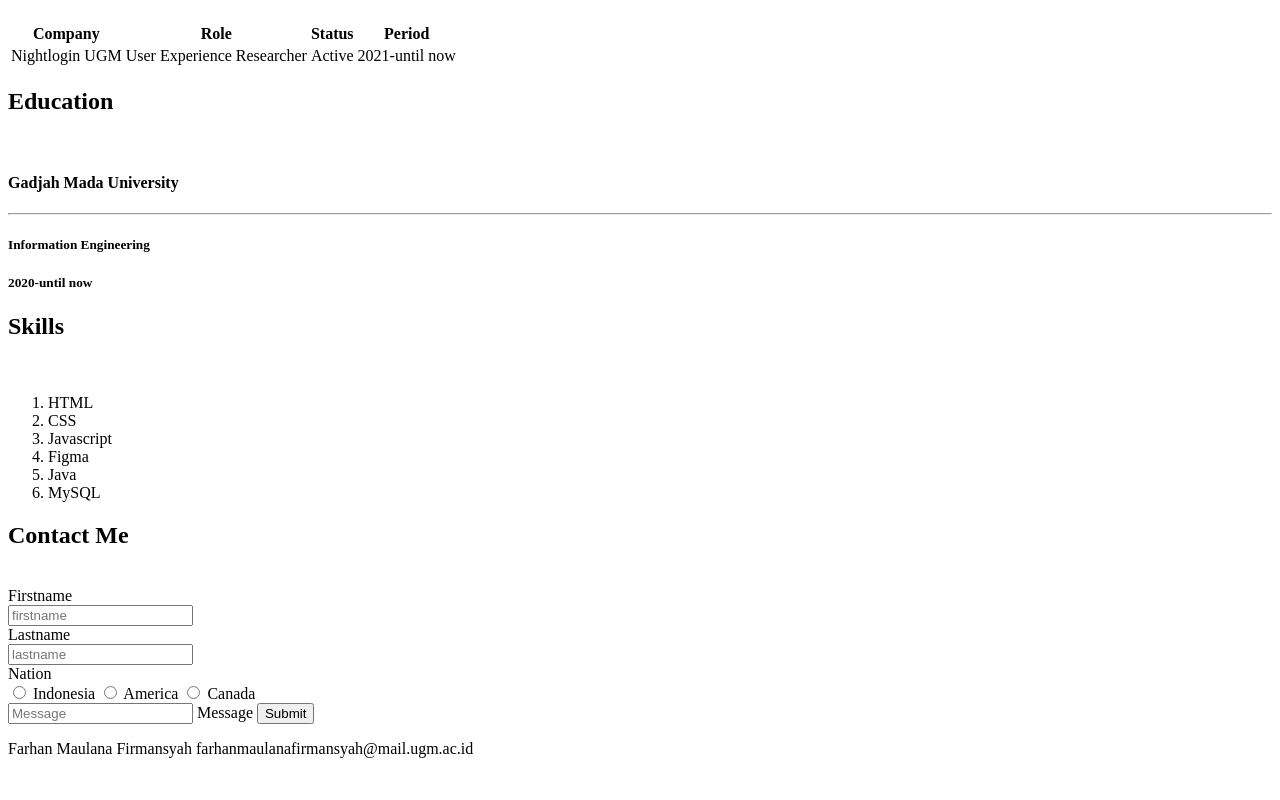
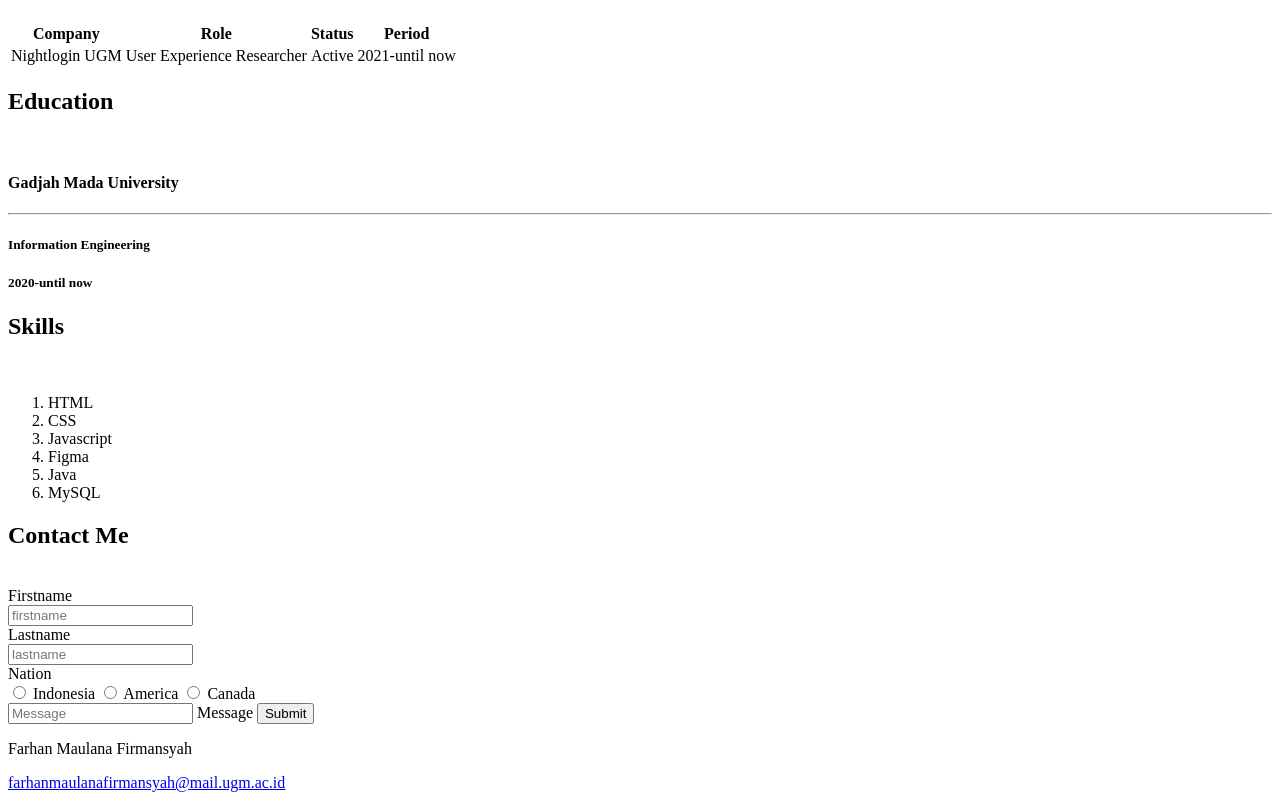
Before and after one commit to FarhanMaulanaF/FarhanMaulanaF.github.io-old, a plain HTML site: page index.html in a window 1280 px wide. Shown: the part 736-1536 px from the top of the page. Before the commit the page ends 1510 px from the top, so only its background shows below. Drawn offline with Linux system fonts and the light colour scheme.

Commit message:
tambahan

```diff
--- a/index.html
+++ b/index.html
@@ -88,10 +88,8 @@
         </form>
     </section>
     <footer>
-        <p>Farhan Maulana Firmansyah
-            farhanmaulanafirmansyah@mail.ugm.ac.id
-        </p>
-
+        <p>Farhan Maulana Firmansyah</p>
+        <a href="mailto:farhanmaulanafirmansyah@mail.ugm.ac.id">farhanmaulanafirmansyah@mail.ugm.ac.id</a>
     </footer>
 </body>
 </html>
```
